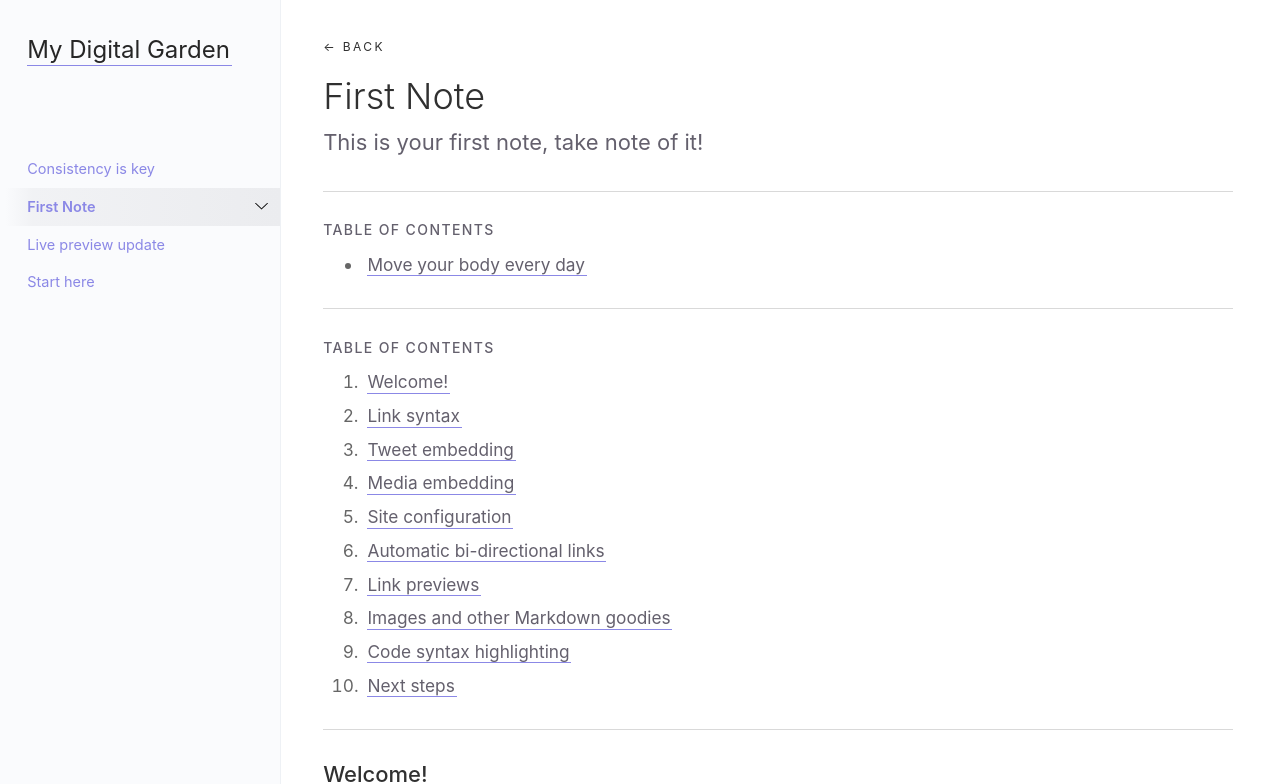
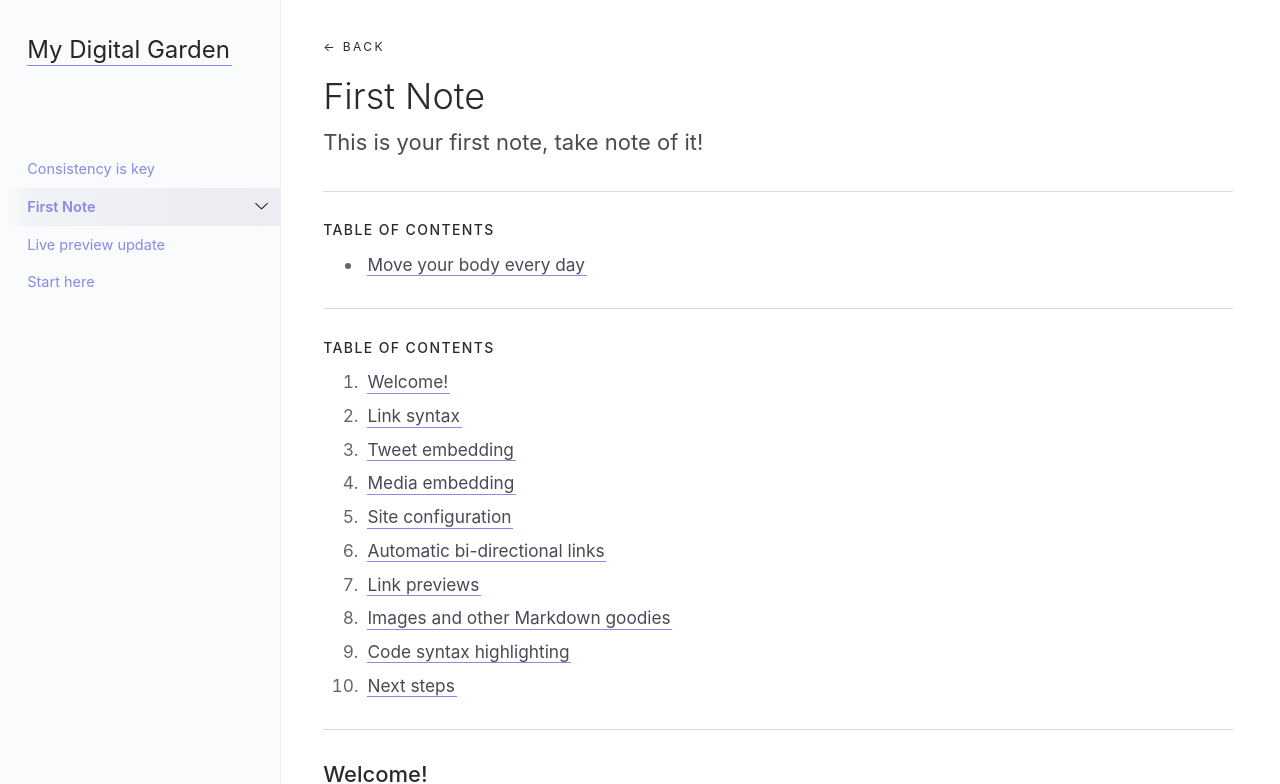
Before and after one commit to andyw-0612/andyw-0612.github.io, a Jekyll site: the page built from _notes/your-first-note.md, in a window 1280 px wide. Shown: the top 784 px of the page. Built offline with Jekyll 4.4.1, drawn with Linux system fonts in a browser that asks for light colours.

Commit message:
adjusted text colors

```diff
--- a/_sass/_style.scss
+++ b/_sass/_style.scss
@@ -1,6 +1,6 @@
 $color-primary: hsl(0, 0%, 15%); // color used on anchor links on hover
-$color-header: rgb(48, 48, 48); // h1 - h6 color, darker than the text color
-$color-text: #3f3f3f; // the text color of the main content
+$color-header: rgb(42, 42, 42); // h1 - h6 color, darker than the text color
+$color-text: rgb(58, 58, 58); // the text color of the main content
 $color-subtext: hsl(0, 0%, 30%);
 $color-border: #8b88e6; // purple border on the bottom of anchor tags
 $color-hr: #d9d9d9;
@@ -8,7 +8,7 @@
 $border-radius: 5px; // border radius of images and the backlink box
 $font-family: -apple-system, BlinkMacSystemFont, Segoe UI, Helvetica, Arial,
   sans-serif, Apple Color Emoji, Segoe UI Emoji, Segoe UI Symbol;
-$color-toc: #64606d; // the text color of the auto generated toc by Kramdown
+$color-toc: rgb(76, 72, 85); // the text color of the auto generated toc by Kramdown
 
 /* Document
    ========================================================================== */
@@ -303,7 +303,7 @@
 
 #markdown-toc, #parent-page-toc, .toc-heading{
   margin-top: 0.5em;
-  color: $color-toc;
+  // color: $color-toc;
 }
 
 #markdown-toc li a, #parent-page-toc li a{
```
